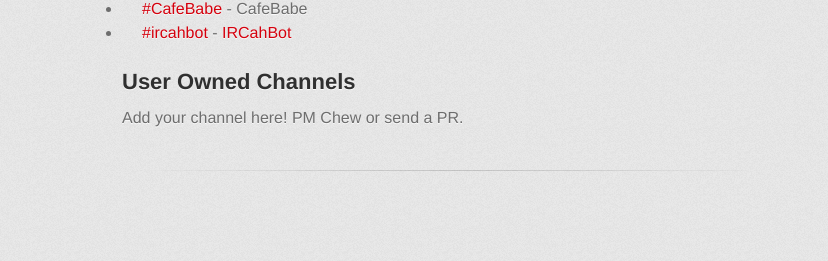
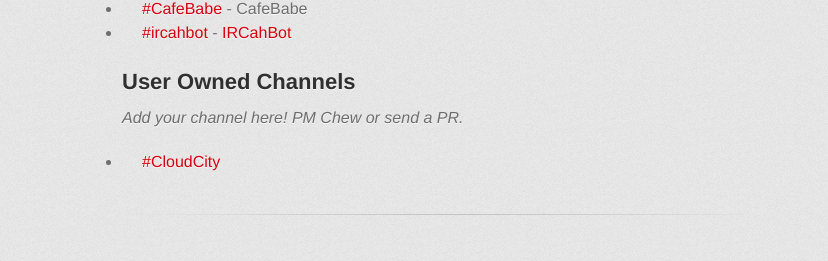
Before and after one commit to ChewChat/chew.chat, a Jekyll site: the page built from index.md, in a window 1280 px wide. Shown: the part 948-1209 px from the top of the page, without its empty margins (208-1036 px from the left). Built offline with Jekyll 4.4.1, drawn with Linux system fonts in a browser that asks for light colours; some web fonts are replaced; our own code applies the rules of GitHub Pages for plain Markdown files; before the commit the page ends 1168 px from its top, so only the background shows below that.

Commit message:
Add #cloudcity to main page

```diff
--- a/index.md
+++ b/index.md
@@ -37,5 +37,5 @@ _Add your bot here in #bots_
 - [#ircahbot](channels/ircahbot) - [IRCahBot](https://github.com/Cahbots/IRCahBot)
 
 ## User Owned Channels
-
-Add your channel here! PM Chew or send a PR.
+_Add your channel here! PM Chew or send a PR._
+- [#CloudCity](channels/cloudcity)
```
